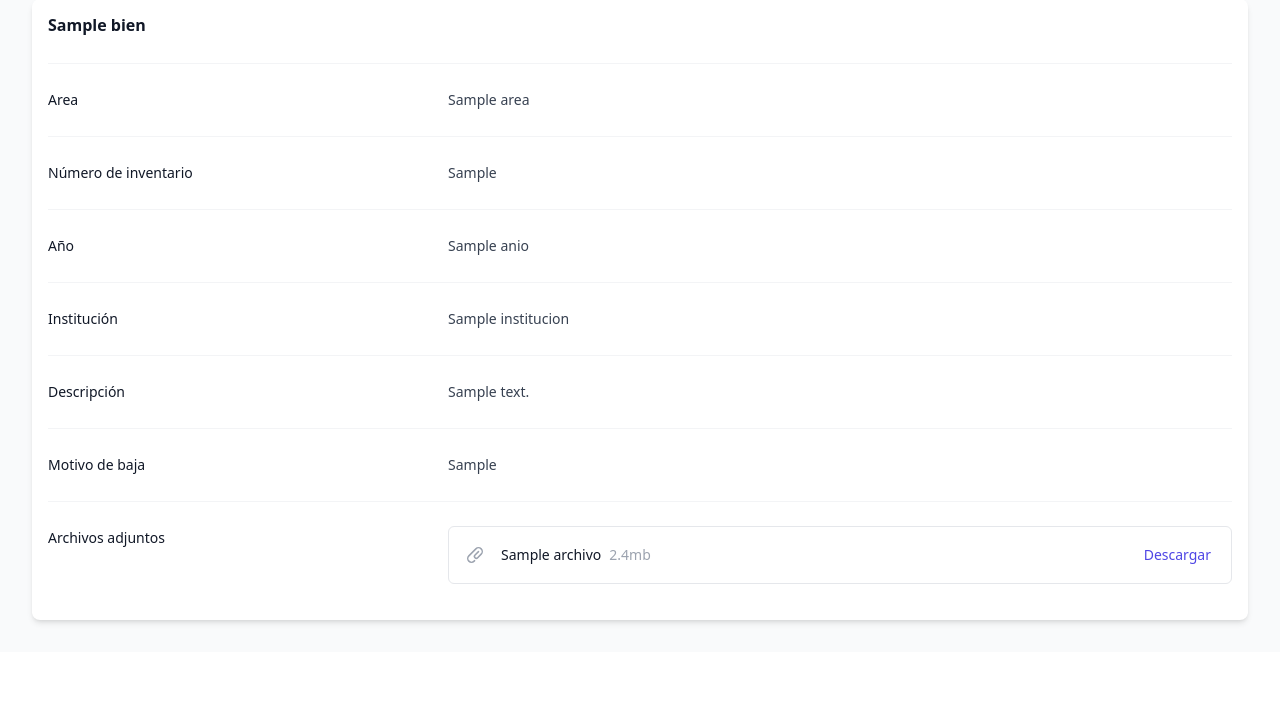
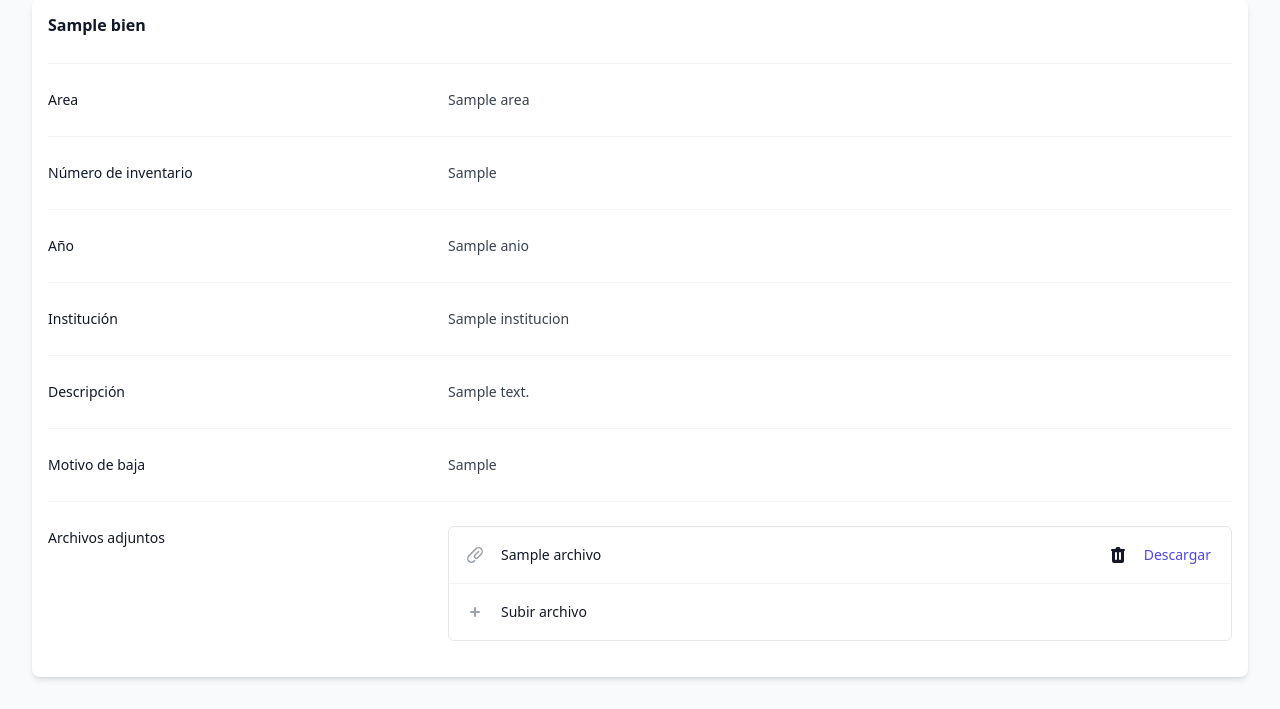
Before and after one commit to MilenaConfeggi/CIDEPINT-UNLP, a Flask app: template administracion/src/web/templates/patrimonio/ver_bien.html in a window 1280 px wide. Shown: the part 149-858 px from the top of the page. Before the commit the page ends 774 px from the top, so only its background shows below. Run offline with Flask 3, Linux system fonts and the light colour scheme; the template is opened without the code that fills it: most values are stand-ins (such as "Sample title", 1, 10 or a date in 2020); parts of the project's set-up code (start-up, migrations or seed data) failed here and were passed over; some libraries are stand-ins or nearby versions.

Commit message:
Agregar y eliminar archivos a bien existente

```diff
--- a/administracion/src/web/controllers/archivos_admin.py
+++ b/administracion/src/web/controllers/archivos_admin.py
@@ -79,7 +79,7 @@ def descargar_archivo(id_carpeta, id_archivo):
         flash("Archivo no encontrado", "error")
         return redirect(url_for('archivos.ver_carpeta',id_carpeta=id_carpeta))
 
-    return send_from_directory(directorio, archivo.nombre)
+    return send_from_directory(directorio, archivo.nombre, as_attachment=True)
 
 
 @bp.post("/eliminar_archivo/<int:id_carpeta>")
--- a/administracion/src/web/templates/patrimonio/lista.html
+++ b/administracion/src/web/templates/patrimonio/lista.html
@@ -108,7 +108,7 @@
                     </td>
                     <td class="px-4 py-3">
                     <div class="flex items-center space-x-4 text-sm">
-                        <a href="{{ url_for('patrimonio.mostrar_bien', bien_id=bien.id) }}"
+                        <a href="{{ url_for('patrimonio.mostrar_bien', id_bien=bien.id) }}"
                         class="flex items-center justify-between px-2 py-2 text-sm font-medium leading-5 text-black-600 rounded-lg focus:outline-none focus:shadow-outline-gray"
                         aria-label="Ver"
                         >
@@ -250,7 +250,7 @@
                             <div class="relative transform overflow-hidden rounded-lg bg-white text-left shadow-xl transition-all sm:my-8 sm:w-full sm:max-w-lg">
                                 <div class="bg-white px-4 pb-4 pt-5 sm:p-6 sm:pb-4">
                                     <h3 class="text-base font-semibold text-gray-900" id="modal-title">¿Dar de baja?</h3>
-                                        <input type="hidden" name="bien_id" value="" />
+                                        <input type="hidden" name="id_bien" value="" />
                                         <label for="motivo_baja" class="text-sm text-gray-500">Mótivo de baja</label>
                                         {{ form.motivo_baja(rows="3", class="block w-full rounded-md border-0 py-1.5 text-gray-900 shadow-sm ring-1 ring-inset ring-gray-300 placeholder:text-gray-400 focus:ring-2 focus:ring-inset focus:ring-indigo-600 sm:text-sm/6", placeholder='Ingrese motivo de baja') }}
                                 </div>
@@ -274,7 +274,7 @@ document.addEventListener('DOMContentLoaded', () => {
     // Función para abrir el modal correspondiente
     const openModal = (id) => {
       const modal = document.querySelector(`.modal`);
-      document.querySelector('input[name="bien_id"]').value = id;
+      document.querySelector('input[name="id_bien"]').value = id;
       modal.classList.remove('hidden'); // Muestra el modal
     };
 
--- a/administracion/src/web/templates/patrimonio/ver_bien.html
+++ b/administracion/src/web/templates/patrimonio/ver_bien.html
@@ -1,6 +1,26 @@
 {% extends 'layout.html' %}
 {% block title%} Bien {% endblock %}
 {% block content%}
+<form method="POST" action="{{ url_for('patrimonio.eliminar_archivo', id_bien=bien.id) }}">
+  <div class="modal hidden" aria-labelledby="modal-title" role="dialog" aria-modal="true">
+    <div class="fixed inset-0 bg-gray-500/75 transition-opacity" aria-hidden="true"></div>
+        <div class="fixed inset-0 z-10 w-screen overflow-y-auto">
+            <div class="flex min-h-full items-end justify-center p-4 text-center sm:items-center sm:p-0">
+                <div class="relative transform overflow-hidden rounded-lg bg-white text-left shadow-xl transition-all sm:my-8 sm:w-full sm:max-w-lg">
+                    <div class="bg-white px-4 pb-4 pt-5 sm:p-6 sm:pb-4">
+                        <h3 class="text-base font-semibold text-gray-900" id="modal-title">¿Eliminar archivo?</h3>
+                          <input type="hidden" name="csrf_token" value="{{ csrf_token() }}">
+                          <input type="hidden" name="id_archivo" value="" />
+                    </div>
+                    <div class="bg-gray-50 px-4 py-3 sm:flex sm:flex-row-reverse sm:px-6">
+                      <button type="submit" class="mt-3 mx-2 mb-2 inline-flex w-full justify-center rounded-md bg-red-600 px-3 py-2 text-sm font-semibold text-white shadow-sm ring-1 ring-inset ring-gray-300 hover:bg-red-500 sm:mt-0 sm:w-auto">Confirmar</button>
+                      <button type="button" class="close-modal mx-2 mb-2 inline-flex w-full justify-center rounded-md bg-white px-3 py-2 text-sm font-semibold text-gray-900 shadow-sm hover:bg-gray-50 sm:ml-3 sm:w-auto">Cancelar</button>
+                    </div>
+                </div>
+            </div>
+        </div>
+    </div>
+</form>
 <a href="{{url_for('patrimonio.index')}}"
   class="inline-flex items-center px-3 py-4 rounded-md text-black-500 hover:bg-black-50">
   <svg fill="none" viewBox="0 0 24 24" stroke="currentColor" class="h-6 w-6">
@@ -42,8 +62,7 @@
                 <dd class="mt-1 text-sm/6 text-gray-700 sm:col-span-2 sm:mt-0">{{ bien.motivo_baja }}</dd>
             </div>
         {% endif %}
-        {% if bien.archivos %}
-          <div class="px-4 py-6 sm:grid sm:grid-cols-3 sm:gap-4 sm:px-0">
+        <div class="px-4 py-6 sm:grid sm:grid-cols-3 sm:gap-4 sm:px-0 overflow-x-auto">
           <dt class="text-sm/6 font-medium text-gray-900">Archivos adjuntos</dt>
           <dd class="mt-2 text-sm text-gray-900 sm:col-span-2 sm:mt-0">
             <ul role="list" class="divide-y divide-gray-100 rounded-md border border-gray-200">
@@ -55,19 +74,82 @@
                           </svg>
                           <div class="ml-4 flex min-w-0 flex-1 gap-2">
                               <span class="truncate font-medium">{{ archivo.nombre }}</span>
-                              <span class="shrink-0 text-gray-400">2.4mb</span>
                           </div>
                         </div>
+                        <button data-id="{{ archivo.id }}" class="open-modal-btn ml-4 shrink-0 size-5">
+                          <svg class="w-5 h-5" aria-hidden="true" fill="currentColor" viewBox="0 0 20 20">
+                              <path fill-rule="evenodd"
+                              d="M9 2a1 1 0 00-.894.553L7.382 4H4a1 1 0 000 2v10a2 2 0 002 2h8a2 2 0 002-2V6a1 1 0 100-2h-3.382l-.724-1.447A1 1 0 0011 2H9zM7 8a1 1 0 012 0v6a1 1 0 11-2 0V8zm5-1a1 1 0 00-1 1v6a1 1 0 102 0V8a1 1 0 00-1-1z"
+                              clip-rule="evenodd"
+                              ></path>
+                          </svg>
+                        </button>
                         <div class="ml-4 shrink-0">
                           <a target="_blank" href="{{url_for('patrimonio.descargar_archivo', id_bien=bien.id, id_archivo=archivo.id)}}" class="font-medium text-indigo-600 hover:text-indigo-500">Descargar</a>
                         </div>
                     </li>
                 {% endfor %}
+                <li>
+                  <form class="flex items-center justify-between py-4 pl-4 pr-5 text-sm/6" method="POST" enctype="multipart/form-data" action="{{ url_for('patrimonio.subir_archivo', id_bien=bien.id) }}">
+                    <label for="archivo" class="flex w-0 flex-1 items-center cursor-pointer">
+                      <svg class="size-5 shrink-0 text-gray-400" viewBox="0 0 20 20" fill="currentColor" aria-hidden="true" data-slot="icon">
+                        <path fill-rule="evenodd" d="M10 5a1 1 0 011 1v3h3a1 1 0 110 2h-3v3a1 1 0 11-2 0v-3H6a1 1 0 110-2h3V6a1 1 0 011-1z" clip-rule="evenodd" />
+                      </svg>
+                      <div class="ml-4 flex min-w-0 flex-1 gap-2">
+                          <span class="truncate font-medium">Subir archivo</span>
+                      </div>
+                      <input type="hidden" name="csrf_token" value="{{ csrf_token() }}">
+                      <input id="archivo" name="archivo" type="file" class="hidden" onchange="this.form.submit()">
+                    </label>
+                  </form>
+              </li>
             </ul>
           </dd>
         </div>
-        {% endif %}
       </dl>
     </div>
   </div>
+  <script>
+    document.addEventListener('DOMContentLoaded', () => {
+      // Selecciona todos los botones para abrir modales
+      const openModalButtons = document.querySelectorAll('.open-modal-btn');
+      // Selecciona todos los botones para cerrar modales
+      const closeModalButton = document.querySelector('.close-modal');
+
+      const modal = document.querySelector(`.modal`);
+
+      // Función para abrir el modal correspondiente
+      const openModal = (id) => {
+        document.querySelector('input[name="id_archivo"]').value = id;
+        modal.classList.remove('hidden'); // Muestra el modal
+      };
+
+      // Función para cerrar el modal correspondiente
+      const closeModal = (id) => {
+        modal.classList.add('hidden'); // Oculta el modal
+      };
+
+      // Asocia evento de clic a los botones de abrir modal
+      openModalButtons.forEach((button) => {
+        button.addEventListener('click', () => {
+          const id = button.getAttribute('data-id');
+          openModal(id);
+        });
+      });
+
+      // Asocia evento de clic a los botones de cerrar modal
+      closeModalButton.addEventListener('click', () => {
+          const id = modal.getAttribute('data-id');
+          closeModal(id);
+      });
+
+      // Cierra el modal al hacer clic fuera del contenido
+      modal.addEventListener('click', (event) => {
+          if (event.target === modal) {
+            const id = modal.getAttribute('data-id');
+            closeModal(id);
+          }
+      });
+    });
+  </script>
 {% endblock %}
```
Also changed, not shown: administracion/src/core/servicios/patrimonio.py (+4 -4 lines), administracion/src/web/controllers/patrimonio.py (+34 -7 lines). Lines whose indentation alone changed are shown as unchanged.
